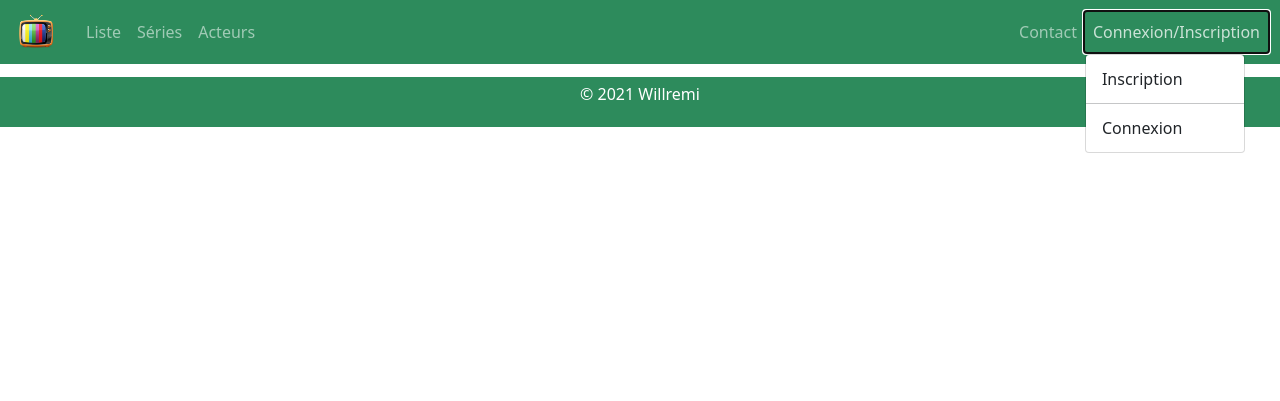
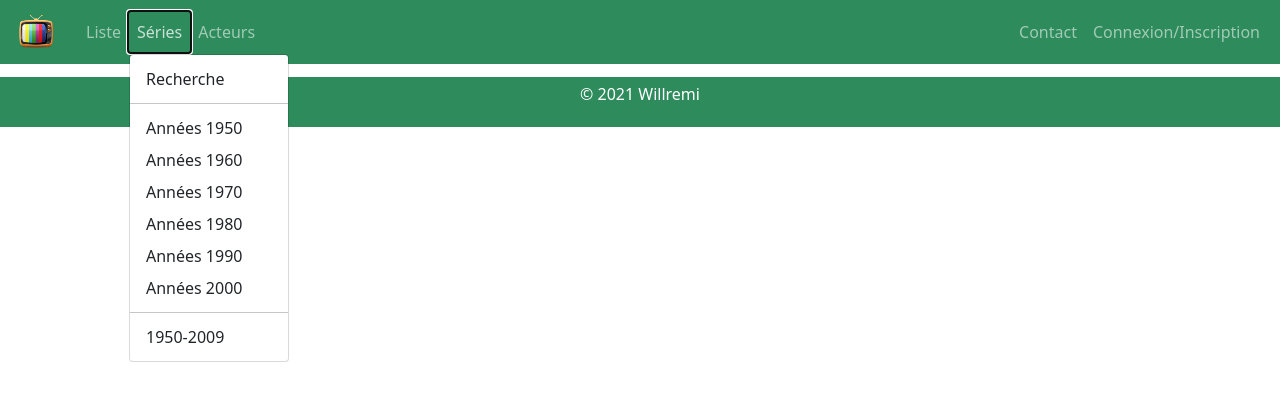
Before and after one commit to Willremi/Retro-Serie, a PHP site: template Views/series.php in a window 1280 px wide, after a click on "Séries". Shown: the top 401 px of the page. Run offline with PHP 8.4, Linux system fonts and the light colour scheme; the template is opened without the code that fills it: most values are stand-ins (such as "Sample title", 1, 10 or a date in 2020); data that the repository does not hold is empty; some libraries are stand-ins or nearby versions.

Commit message:
update page liste de séries populaires pagination et modification template series

```diff
--- a/Controllers/ListSerieController.php
+++ b/Controllers/ListSerieController.php
@@ -15,7 +15,7 @@ class ListSerieController extends Controller
         $this->render('series/index', compact('api'), 'series');
     }
 
-    public function annees(int $id, $page = 1)
+    public function annees(string $id, $page = 1)
     {
         $api = new OpenApi('c595147bf4af143ab2df16843f9487bf');
         // if($id == 1950) {
@@ -46,6 +46,10 @@ class ListSerieController extends Controller
                 $series = $api->getListByYear('2000', '2009', $page);
                 // var_dump($series);
                 break;
+            case 'all':
+                $series = $api->getListByYear('1950', '2009', $page);
+                // var_dump($series);
+                break;
 
             default:
                 header('Location: /search/tv');
--- a/Views/search/tv.php
+++ b/Views/search/tv.php
@@ -42,6 +42,7 @@ $pageTitle = "Rechercher série(s)";
             <a href="/listSerie/annees/1980" target="_blank">Années 80</a> /
             <a href="/listSerie/annees/1990" target="_blank">Années 90</a> /
             <a href="/listSerie/annees/2000" target="_blank">Années 2000</a>
+            <a href="/listSerie/annees/all" target="_blank">Toutes</a>
         </p>
     </div>
     <div class="row">
--- a/Views/series.php
+++ b/Views/series.php
@@ -26,9 +26,32 @@
             <li class="nav-item">
               <a class="nav-link" href="/listSerie">Liste</a>
             </li>
-            <li class="nav-item">
+            <!-- <li class="nav-item">
               <a class="nav-link" href="/search/tv">Séries</a>
+            </li> -->
+
+            <li class="nav-item dropdown">
+              <a class="nav-link dropdown-toggle" href="#" id="navbarDropdown" role="button" data-bs-toggle="dropdown" aria-expanded="false">
+                Séries
+              </a>
+              <ul class="dropdown-menu" aria-labelledby="navbarDropdown">
+                <li><a class="dropdown-item" href="/search/tv">Recherche</a></li>
+                <li>
+                  <hr class="dropdown-divider">
+                </li>
+                <li><a class="dropdown-item" href="/listSerie/annees/1950">Années 1950</a></li>
+                <li><a class="dropdown-item" href="/listSerie/annees/1960">Années 1960</a></li>
+                <li><a class="dropdown-item" href="/listSerie/annees/1970">Années 1970</a></li>
+                <li><a class="dropdown-item" href="/listSerie/annees/1980">Années 1980</a></li>
+                <li><a class="dropdown-item" href="/listSerie/annees/1990">Années 1990</a></li>
+                <li><a class="dropdown-item" href="/listSerie/annees/2000">Années 2000</a></li>
+                <li>
+                  <hr class="dropdown-divider">
+                </li>
+                <li><a class="dropdown-item" href="/listSerie/annees/all">1950-2009</a></li>
+              </ul>
             </li>
+
             <li class="nav-item">
               <a class="nav-link" href="/search/person">Acteurs</a>
             </li>
```
Also changed, not shown: Views/series/annees.php (+38 -5 lines).
